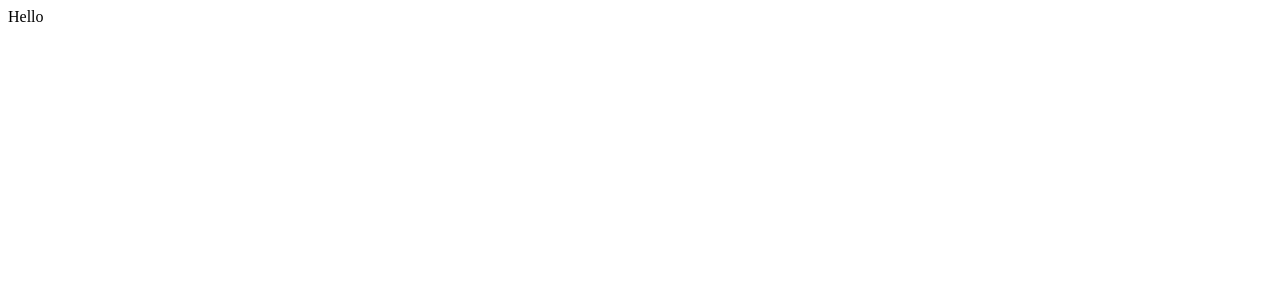
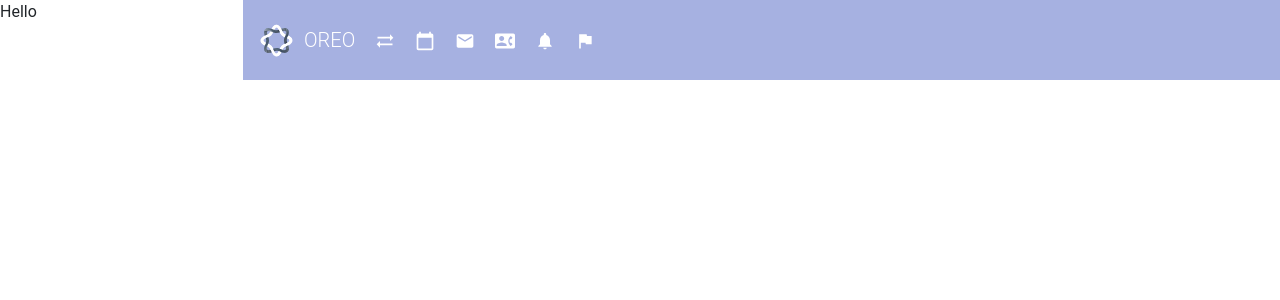
Before and after one commit to DishonJP/Oreo, a React app: page / in a window 1280 px wide. Shown: the top 300 px of the page. Built offline with nearby package versions, Linux system fonts and the light colour scheme; the HTML template or start-up script is replaced by a standard one.

Commit message:
add Navbar added to dashboard

```diff
--- /dev/null
+++ b/scss/app.scss
@@ -0,0 +1,13 @@
+@import '~bootstrap/scss/bootstrap.scss';
+@import './colors.scss';
+@import './dashboard.scss';
+@import './navigationBar.scss';
+@import './drawer.scss';
+
+body{
+    height: 100%;
+    width: 100%;
+    margin: 0;
+    padding: 0;
+    font-family: 'Roboto', sans-serif;
+}
--- /dev/null
+++ b/scss/colors.scss
@@ -0,0 +1,3 @@
+$base-color:#a6b1e1;
+
+$color-white:#fff;
--- /dev/null
+++ b/scss/dashboard.scss
@@ -0,0 +1,11 @@
+.dashboard-container{
+    display: flex;
+    flex-direction: row;
+    height: 100%;
+    width: 100%;
+}
+.body{
+    width: 100%;
+    height: 100%;
+    position: relative;
+}
--- /dev/null
+++ b/scss/drawer.scss
@@ -0,0 +1,4 @@
+.drawer-container{
+    height: 100vh;
+    width: 300px;
+}
--- /dev/null
+++ b/scss/navigationBar.scss
@@ -0,0 +1,23 @@
+.nav-container{
+    width: 100%;
+    background-color: $base-color;
+    min-height: 10vh;
+    display: flex;
+    flex-direction: row;
+    align-items: center;
+    .logo{
+        height: 35px;
+    }
+    h2{
+        font-size: 20px;
+        font-weight: 300;
+        color: $color-white;
+        margin: 0;
+        margin-left: 10px;
+    }
+    svg{
+        font-size: 20px;
+        margin-left: 20px;
+        color: $color-white;
+    }
+}
--- a/src/App.js
+++ b/src/App.js
@@ -1,5 +1,11 @@
 import React from 'react'
-const App = () => {
-   return <div>Hello</div>
-}
+import {BrowserRouter as Router,Switch,Route} from 'react-router-dom'
+import Dashboard from './pages/Dashboard'
+const App = () => (
+    <Router>
+        <Switch>
+            <Route exact path='/' component={Dashboard}/>
+        </Switch>
+    </Router>
+)
 export default App
--- /dev/null
+++ b/src/components/Drawer.jsx
@@ -0,0 +1,11 @@
+import React from 'react'
+
+const Drawer = () => {
+    return (
+        <div className="drawer-container">
+            Hello
+        </div>
+    )
+}
+
+export default Drawer
--- /dev/null
+++ b/src/components/NavigationBar.jsx
@@ -0,0 +1,21 @@
+import React from "react";
+import { Nav, Navbar, Image } from "react-bootstrap";
+import Logo from "../assets/logo.svg";
+import {SyncAlt,CalendarToday,Email,ContactPhone,Notifications,Flag} from '@material-ui/icons';
+
+const NavigationBar = () => {
+  return (
+    <Navbar className="nav-container">
+      <Image className="logo" src={Logo} alt="logo"/>
+      <h2>OREO</h2>
+      <i><SyncAlt /></i>
+      <i><CalendarToday/></i>
+      <i><Email/></i>
+      <i><ContactPhone/></i>
+      <i><Notifications/></i>
+      <i><Flag/></i>
+    </Navbar>
+  );
+};
+
+export default NavigationBar;
--- a/src/index.js
+++ b/src/index.js
@@ -1,6 +1,7 @@
 import React from 'react'
 import ReactDom from 'react-dom'
 import App from './App';
+import '../scss/app.scss'
 ReactDom.render(
     <App/>,
     document.getElementById('app')
--- /dev/null
+++ b/src/pages/Dashboard.jsx
@@ -0,0 +1,17 @@
+import React, { Component } from "react";
+import NavigationBar from "../components/NavigationBar";
+import Drawer from "../components/Drawer";
+class Dashboard extends Component {
+  render() {
+    return (
+        <div className="dashboard-container">
+            <Drawer/>
+            <div className="body">
+            <NavigationBar/>
+            </div>
+        </div>
+    )
+  }
+}
+
+export default Dashboard;
--- a/webpack.config.js
+++ b/webpack.config.js
@@ -21,6 +21,17 @@ module.exports = {
                 test: /\.css$/i,
                 use: ['style-loader', 'css-loader'],
             },
+            {
+                test: /\.(png|svg|jpg|gif)$/,
+                use: [
+                    {
+                        loader: "file-loader",
+                        options: {
+                            name: "[path][name]-[hash:8].[ext]",
+                        },
+                    },
+                ],
+            },
         ]
     },
     resolve: {
```
Also changed, not shown: package.json (+9 -1 lines), src/assets/logo.svg (added), 1 other file (tests, documents, lock files or other folders).
